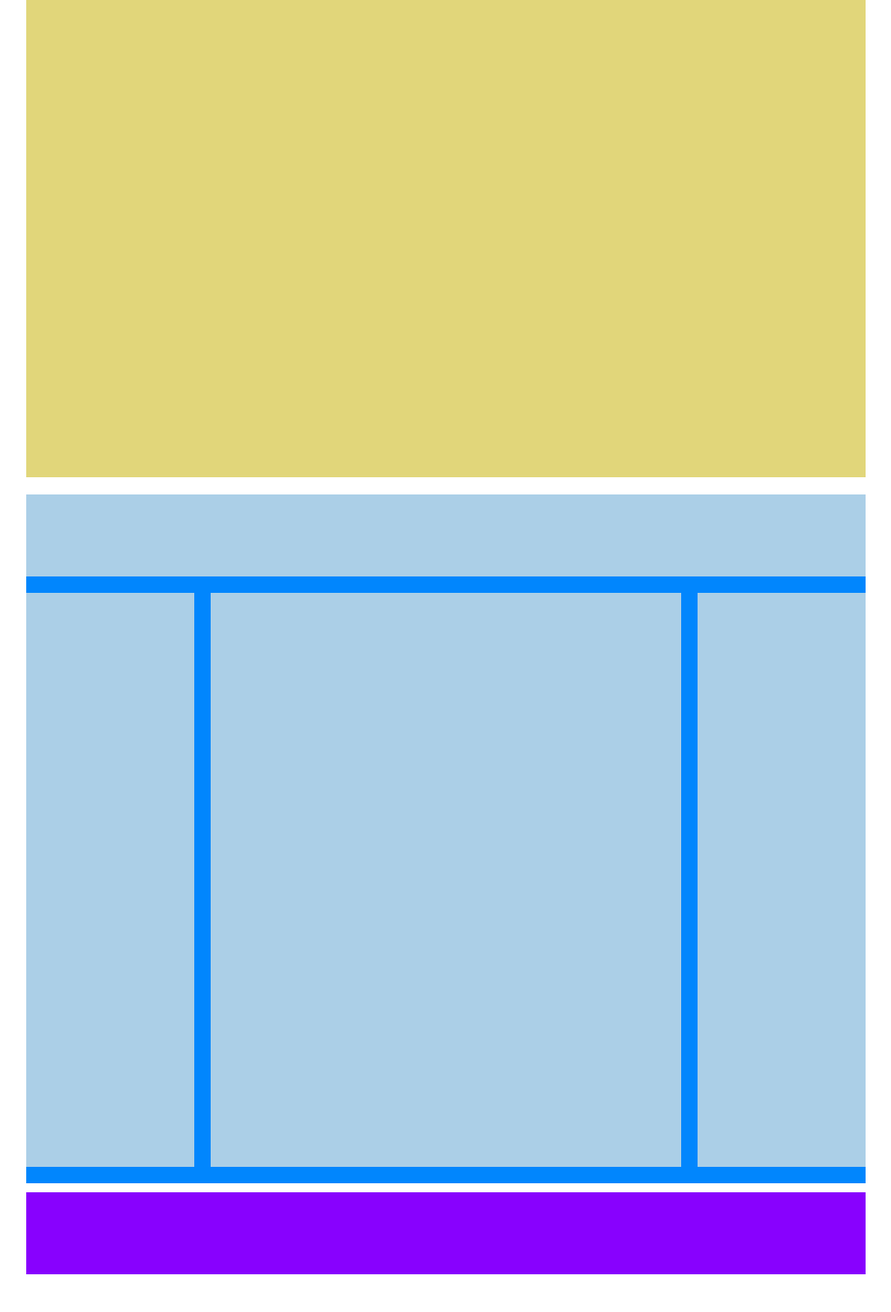
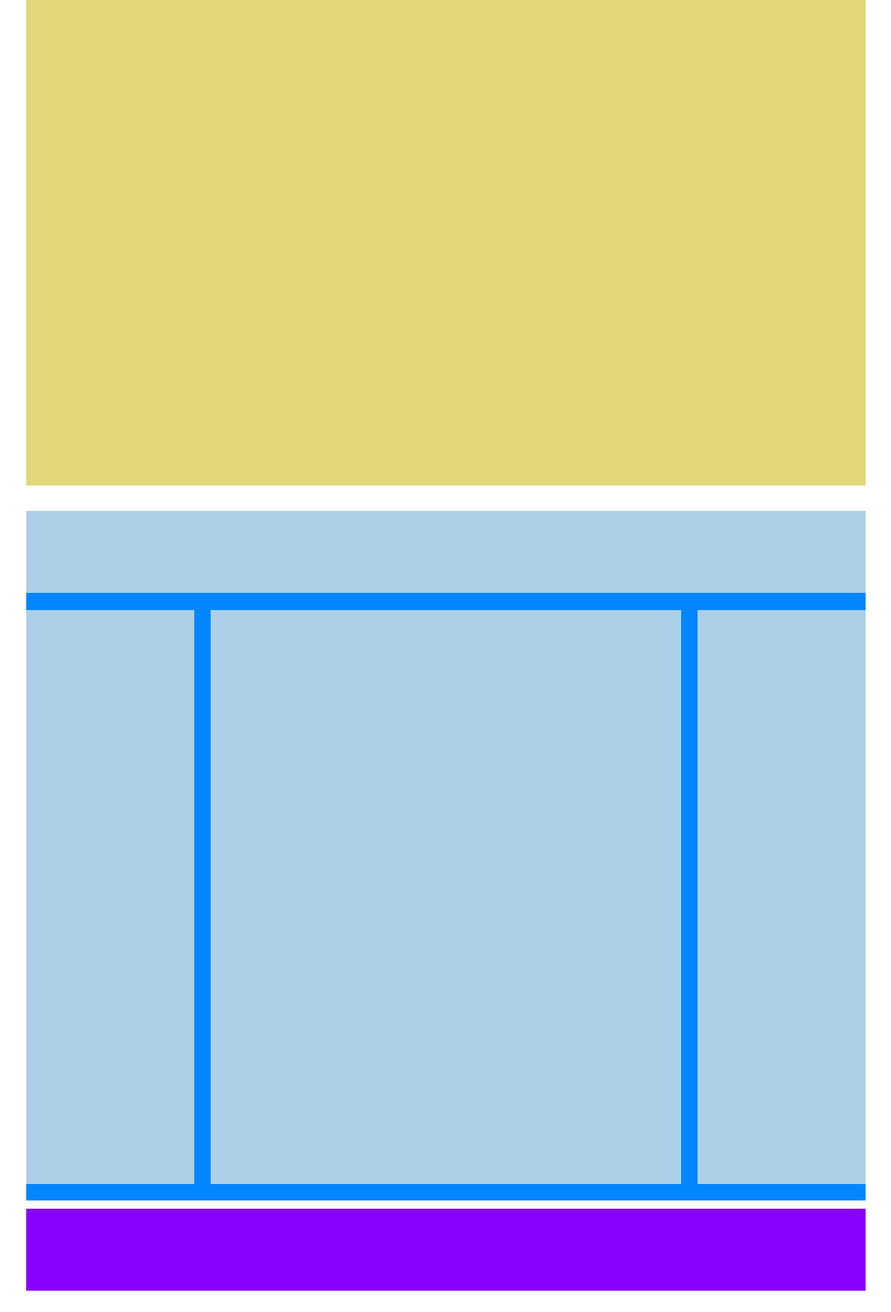
Before and after one commit to DanieleBool/htmlcss-struttura-wp, a plain HTML site: page index.html in a window 1280 px wide. Shown: the part 264-1864 px from the top of the page at 82% size, without its empty margins (96-1183 px from the left). Before the commit the page ends 1843 px from the top, so only its background shows below. Drawn offline with Linux system fonts and the light colour scheme.

Commit message:
fine-struttura

```diff
--- a/css/style.css
+++ b/css/style.css
@@ -23,7 +23,7 @@ body{
 }
 
 .header-bottom{
-    margin: 2% 0%;
+    margin: 3% 0%;
     height: 600px;
 }
 
@@ -62,7 +62,6 @@ body{
 
 footer{
     height: 100px;
-    background-color: rgb(136, 1, 254);
     margin-top: 1%;
 }
 
@@ -100,3 +99,7 @@ main.debug{
     background-color: rgb(171, 207, 231);
     height: 700px;
 }
+
+footer.debug{
+    background-color: rgb(136, 1, 254);
+}
--- a/index.html
+++ b/index.html
@@ -46,7 +46,7 @@
 
     <!-- fine main -->
     <!-- inizio footer -->
-    <footer>
+    <footer class="debug">
 
     </footer>
     <!-- fine footer -->
```
